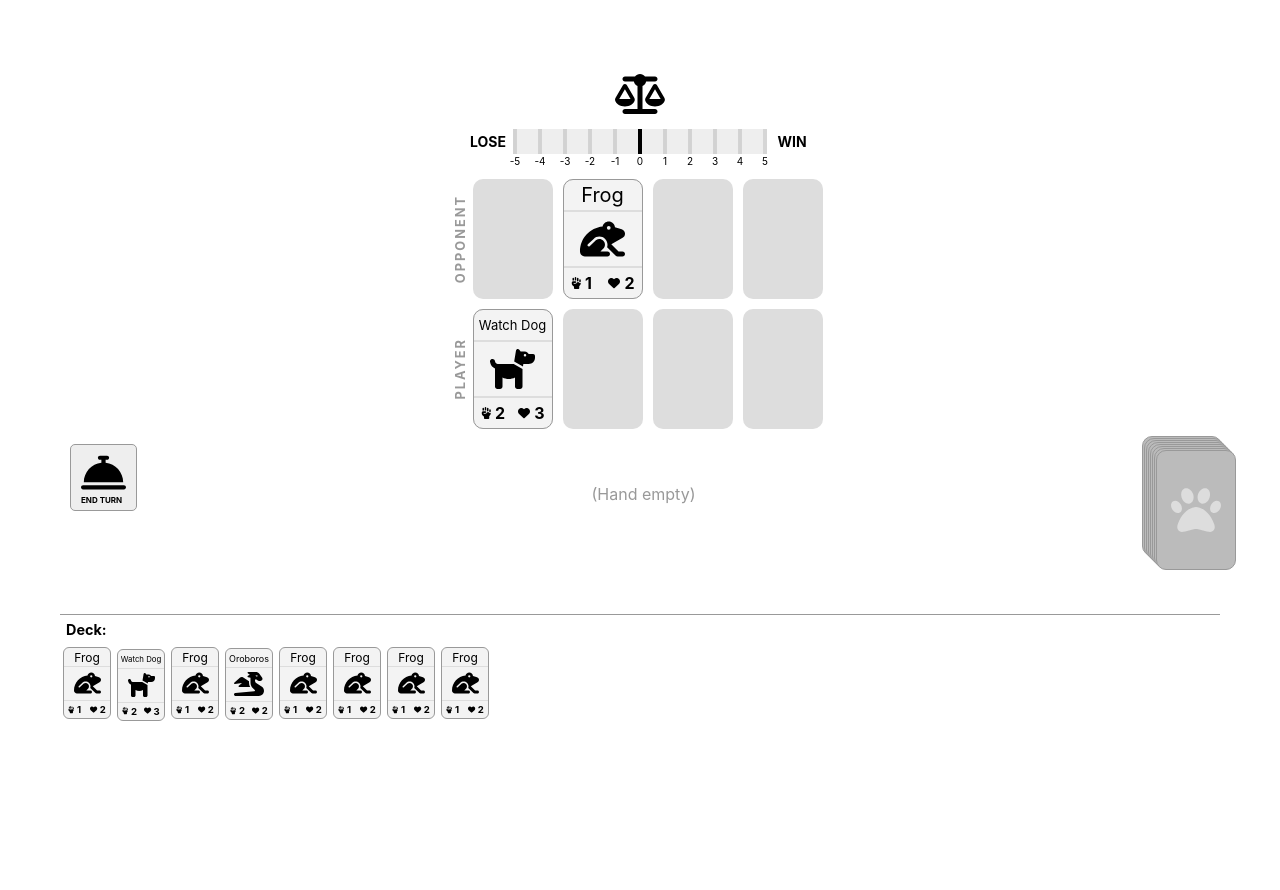
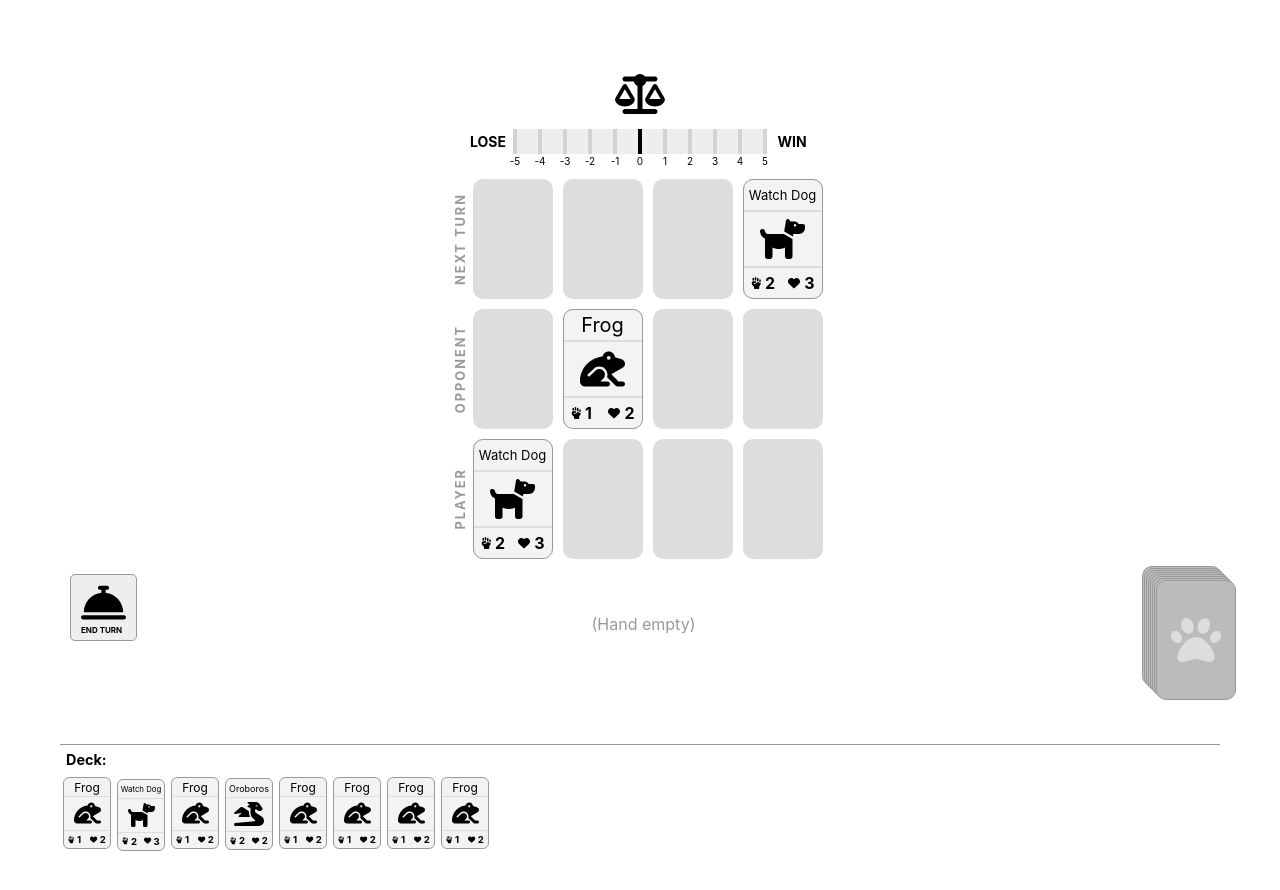
Before and after one commit to allofthenorthwood/card-game, a Next.js app: page / in a window 1280 px wide. Shown: the top 890 px of the page. Before the commit the page ends 800 px from the top, so only its background shows below. Built offline with nearby package versions, Linux system fonts and the light colour scheme.

Commit message:
Add next up opponent cards

```diff
--- a/src/components/DisplayHand.tsx
+++ b/src/components/DisplayHand.tsx
@@ -67,13 +67,16 @@ const DisplayHand = ({
     if (cardsEl && cards.length > 1) {
       const width = cardsRef.current.offsetWidth;
       const cardWidth = styleVars.cardWidth;
-      const buffer = 5;
+      const buffer = 1;
 
-      // width = (cardWidth - margin) * cards.length + cardWidth + buffer;
-      const margin = Math.ceil(
-        cardWidth - (width - cardWidth - buffer) / cards.length
+      // width = (cardWidth - margin) * (cards.length - 1) + cardWidth * 2 + buffer;
+      const newMargin = Math.max(
+        Math.ceil(
+          cardWidth - (width - cardWidth * 2 - buffer) / (cards.length - 1)
+        ),
+        25
       );
-      setMargin(margin * -1);
+      setMargin(newMargin * -1);
     }
   }, [cards]);
 
@@ -84,11 +87,12 @@ const DisplayHand = ({
   return (
     <CardsContainer ref={cardsRef}>
       {cards.map((card, idx) => {
+        const last = idx == cards.length - 1;
         return (
           <HandCard
             selected={selected === idx}
             hover={hoverIdx === idx}
-            last={idx == cards.length - 1}
+            last={last}
             margin={margin}
             key={idx}
             card={card}
@@ -102,8 +106,9 @@ const DisplayHand = ({
 };
 
 const CardsContainer = styled.div`
-  border: 1px solid red;
+  flex-grow: 1;
   display: flex;
+  justify-content: center;
   flex-wrap: wrap;
   padding-top: 20px;
 `;
--- a/src/components/Game.tsx
+++ b/src/components/Game.tsx
@@ -24,6 +24,7 @@ type GameStateType = {
   drawPile: Array<CardType>;
   playerBoard: BoardRowType;
   opponentBoard: BoardRowType;
+  opponentNextCards: BoardRowType;
   playerScore: number;
   opponentScore: number;
   activeCardIdx: number | null;
@@ -100,6 +101,13 @@ const gameStateReducer = (gameState: GameStateType, action: ActionType) => {
         attackerCards = gameState.playerBoard;
         victimCards = gameState.opponentBoard;
       } else {
+        // Move new opponent cards onto the board
+        let newCard = gameState.opponentNextCards[idx];
+        let curCard = gameState.opponentBoard[idx];
+        if (curCard == null && newCard != null) {
+          gameState.opponentBoard[idx] = newCard;
+          gameState.opponentNextCards[idx] = null;
+        }
         attackerCards = gameState.opponentBoard;
         victimCards = gameState.playerBoard;
       }
@@ -155,6 +163,7 @@ const initialGameState: GameStateType = {
   activeCardDirection: "player",
   playerTurn: true,
   canDrawCard: true,
+  opponentNextCards: [null, null, null, cardLibrary.dog],
 };
 
 const Game = () => {
@@ -212,6 +221,16 @@ const Game = () => {
           opponentScore={gameState.opponentScore}
         />
       </ScoreBoardContainer>
+
+      <Row>
+        <RowLabel>Next Turn</RowLabel>
+        <DisplayBoardRow
+          cards={gameState.opponentNextCards}
+          activeCardSlot={null}
+          reverseActiveDirection={true}
+        />
+      </Row>
+
       <Row>
         <RowLabel>Opponent</RowLabel>
         <DisplayBoardRow
```
